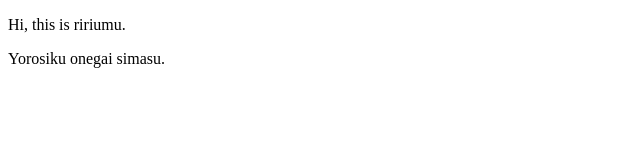
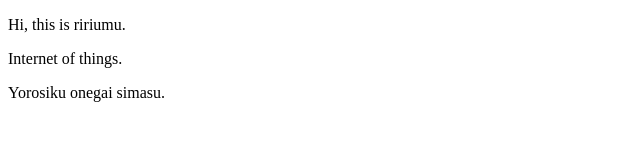
Before and after one commit to ririumu/ririumu.github.io, a plain HTML site: page index.html in a window 1280 px wide. Shown: the whole page, without its empty margins (0-640 px from the left). Drawn offline with nearby package versions, Linux system fonts and the light colour scheme.

Commit message:
Update index.html

```diff
--- a/index.html
+++ b/index.html
@@ -8,6 +8,7 @@
 <body>
 <!-- Skeleton -->
 <p>Hi, this is ririumu.</p>
+<p>Internet of things.</p>
 <div id="main"></div>
 <!-- Library -->
 <script src="https://unpkg.com/react@18.2.0/umd/react.production.min.js"></script>
```
